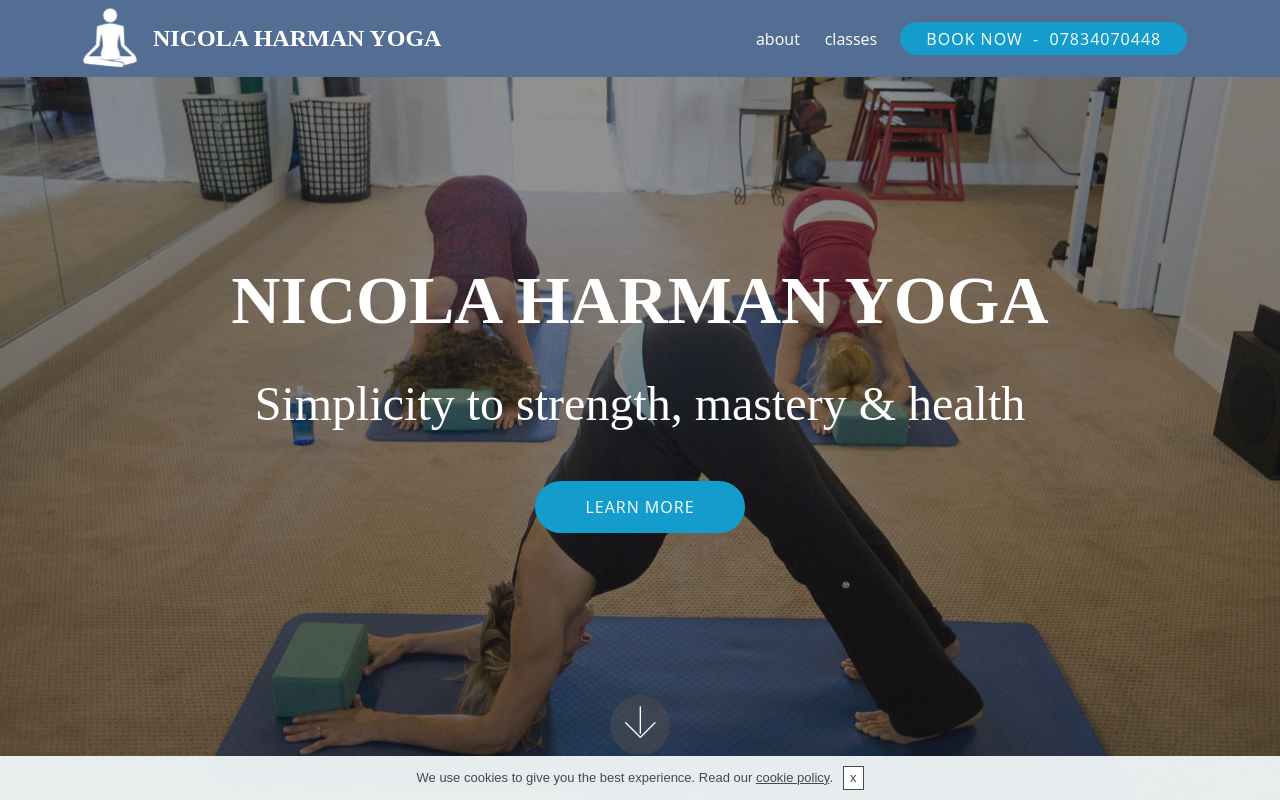
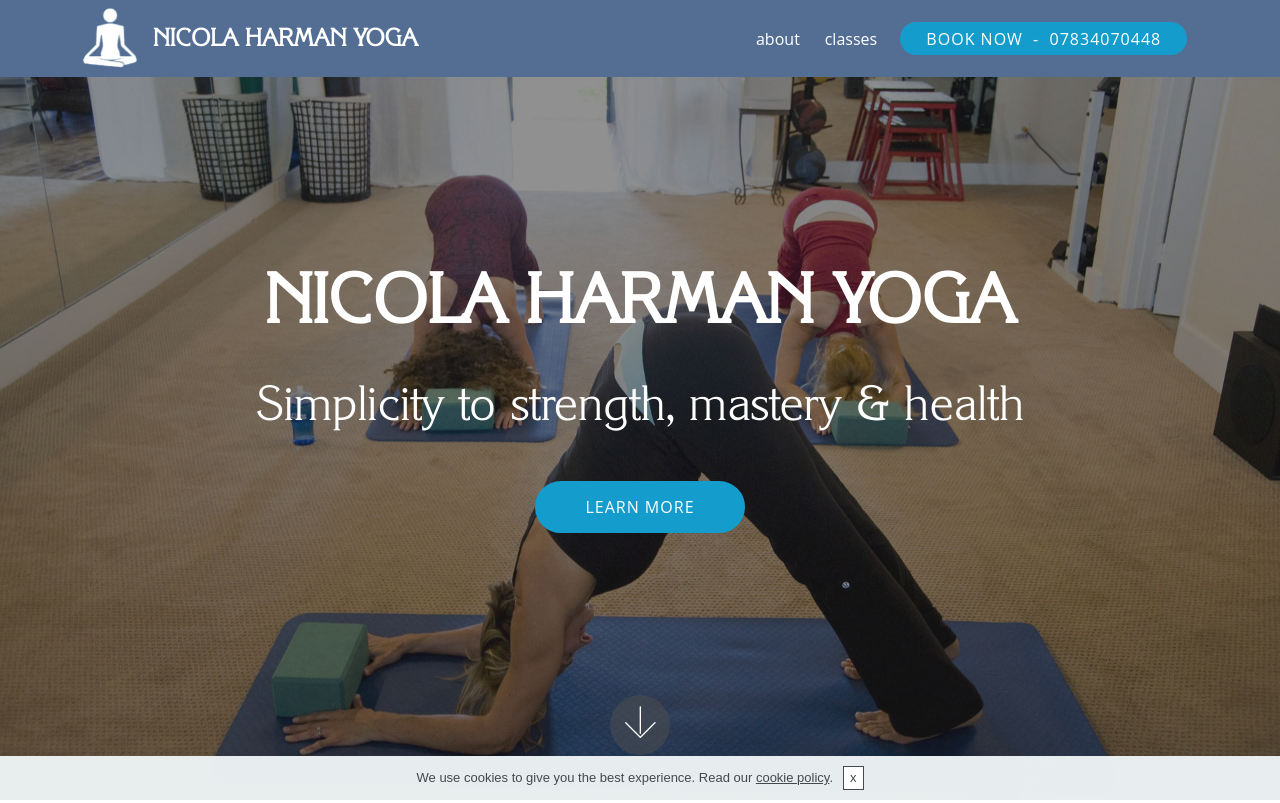
Before and after one commit to nicolaharman/master, a plain HTML site: page index.html in a window 1280 px wide. Shown: the top 803 px of the page. Drawn offline with Linux system fonts and the light colour scheme; files whose address does not match are found by name.

Commit message:
Update mbr-additional.css

```diff
--- a/assets/mobirise/css/mbr-additional.css
+++ b/assets/mobirise/css/mbr-additional.css
@@ -30,14 +30,14 @@
   line-height: 1.6;
 }
 .display-1 {
-  font-family: 'Arima Madurai', display;
+  font-family: 'korinth_serial-light', display;
   font-size: 4.25rem;
 }
 .display-1 > .mbr-iconfont {
   font-size: 6.8rem;
 }
 .display-2 {
-  font-family: 'Arima Madurai', display;
+  font-family: 'korinth_serial-light', display;
   font-size: 3rem;
 }
 .display-2 > .mbr-iconfont {
@@ -51,7 +51,7 @@
   font-size: 1.6rem;
 }
 .display-5 {
-  font-family: 'Arima Madurai', display;
+  font-family: 'korinth_serial-light', display;
   font-size: 1.5rem;
 }
 .display-5 > .mbr-iconfont {
```
